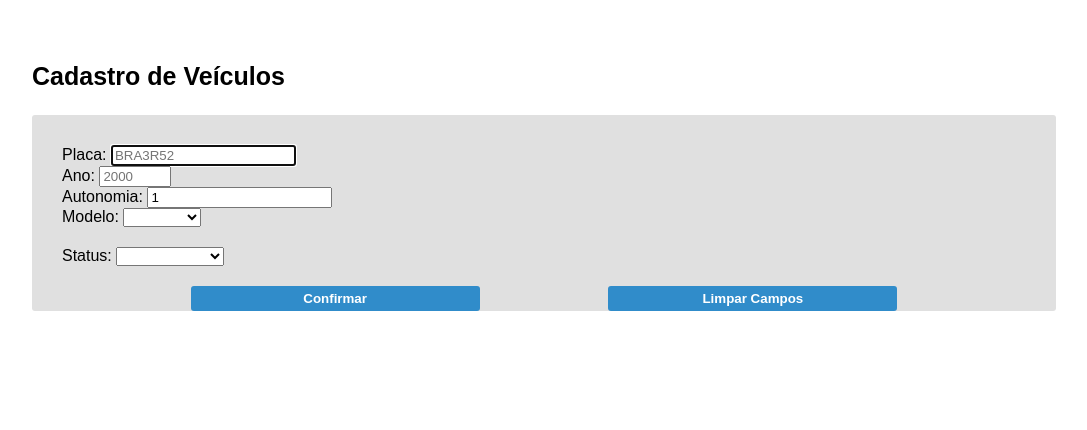
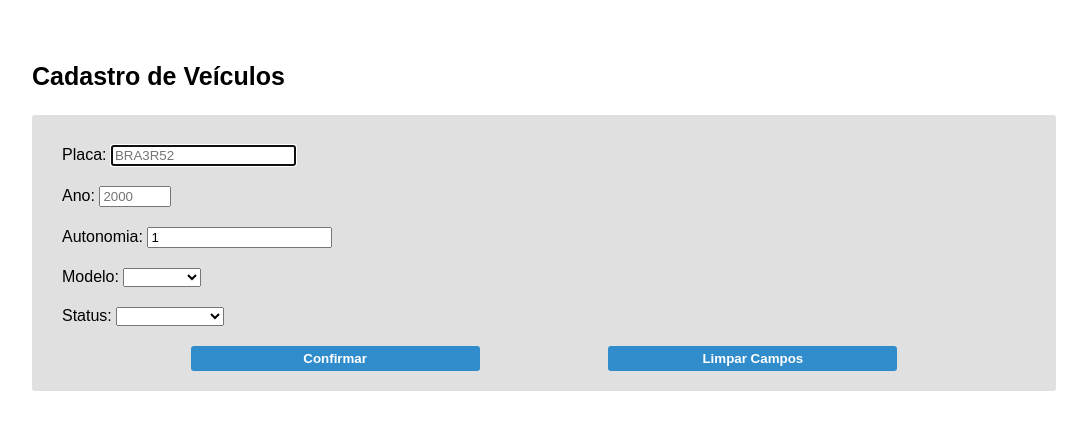
Before and after one commit to PedroMeerholz/projetoAplicado-senai-terceiroSemestre, a PHP site: page /app/views/veiculos/cadastro-veiculo.php in a window 1280 px wide. Shown: the top 430 px of the page, without its empty margins (96-1183 px from the left). Run offline with PHP 8.4, Linux system fonts and the light colour scheme.

Commit message:
Corrigindo o espaçamento entre inputs

```diff
--- a/app/views/css/formularios.css
+++ b/app/views/css/formularios.css
@@ -20,7 +20,7 @@ h1 {
     padding-left: 30px;
 }
 
-.cadastro-funcionario input, select{
+.cadastro input, select{
     margin-bottom: 20px;
 }
 
```
